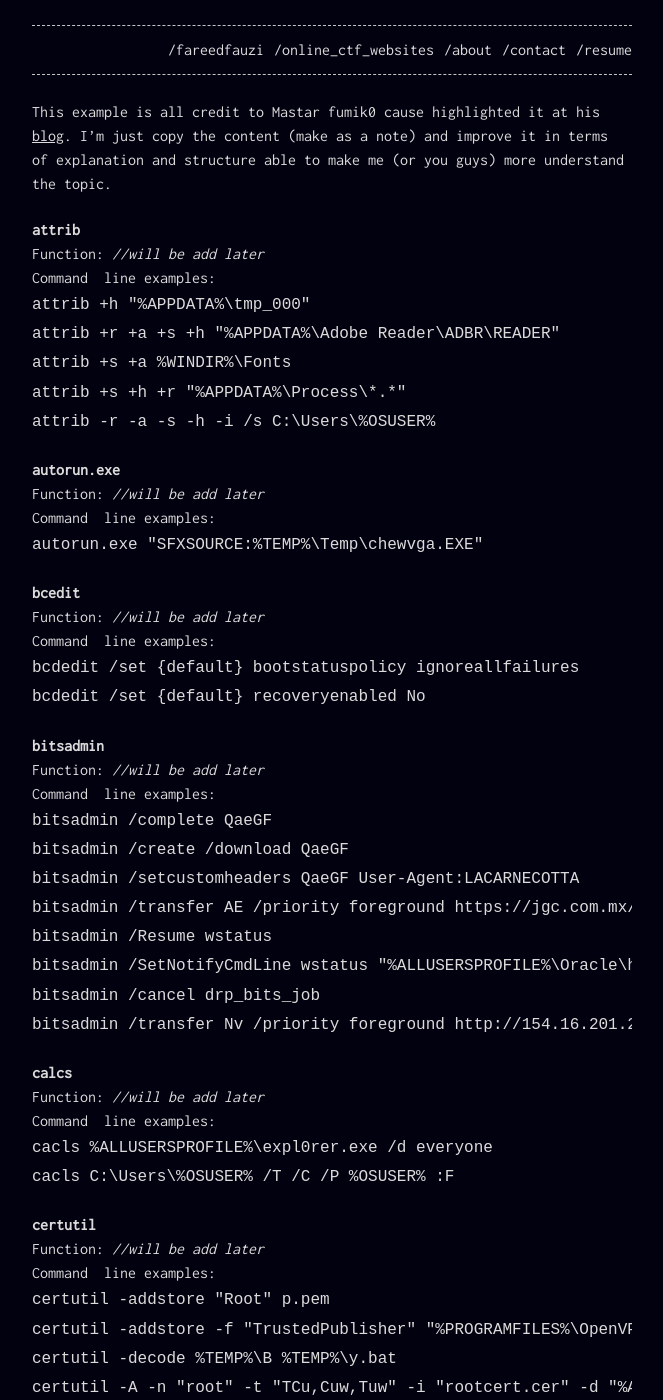
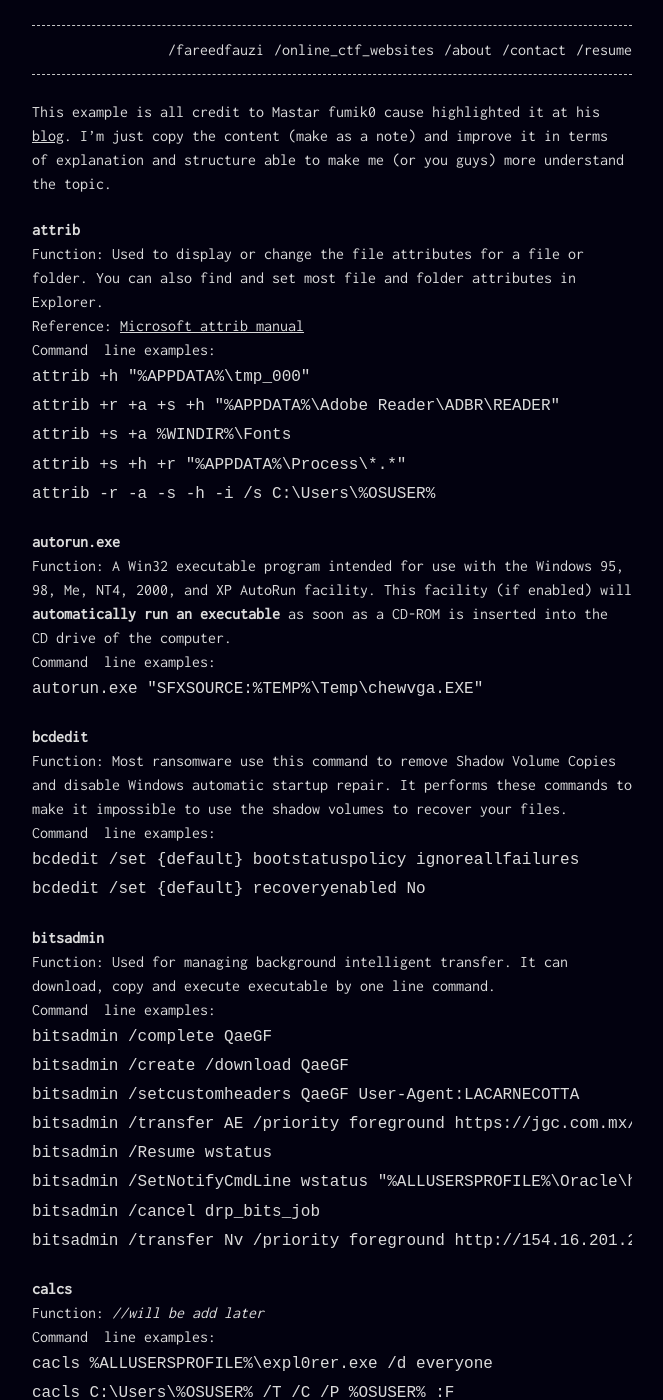
Before and after one commit to spiritedwolf/fareedfauzi.github.io, a Jekyll site: the page built from _posts/2019-12-18-Commands-Used-Attackers.md, in a window 1280 px wide and 1400 px high. Shown: the whole window, without its empty margins (308-971 px from the left). Built offline with Jekyll 4.4.1, drawn with Linux system fonts in a browser that asks for light colours.

Commit message:
Update 2019-12-18-Commands-Used-Attackers.md

```diff
--- a/_posts/2019-12-18-Commands-Used-Attackers.md
+++ b/_posts/2019-12-18-Commands-Used-Attackers.md
@@ -9,8 +9,9 @@ This example is all credit to Mastar fumik0 cause highlighted it at his [blog](h
 
 
 ### attrib
-Function: *//will be add later*
+Function: Used to display or change the file attributes for a file or folder. You can also find and set most file and folder attributes in Explorer.
 
+Reference: [Microsoft attrib manual](https://docs.microsoft.com/en-us/windows-server/administration/windows-commands/attrib)
 
 Command  line examples:
 
@@ -21,14 +22,14 @@ Command  line examples:
     attrib -r -a -s -h -i /s C:\Users\%OSUSER%
 
 ### autorun.exe
-Function: *//will be add later*
+Function: A Win32 executable program intended for use with the Windows 95, 98, Me, NT4, 2000, and XP AutoRun facility. This facility (if enabled) will **automatically run an executable** as soon as a CD-ROM is inserted into the CD drive of the computer.
 
 Command  line examples:
 
     autorun.exe "SFXSOURCE:%TEMP%\Temp\chewvga.EXE"
 
-### bcedit
-Function: *//will be add later*
+### bcdedit
+Function: Most ransomware use this command to remove Shadow Volume Copies and disable Windows automatic startup repair. It performs these commands to make it impossible to use the shadow volumes to recover your files.
 
 Command  line examples:
 
@@ -36,7 +37,7 @@ Command  line examples:
     bcdedit /set {default} recoveryenabled No
 
 ### bitsadmin
-Function: *//will be add later*
+Function: Used for managing background intelligent transfer. It can download, copy and execute executable by one line command.
 
 Command  line examples:
 
```
